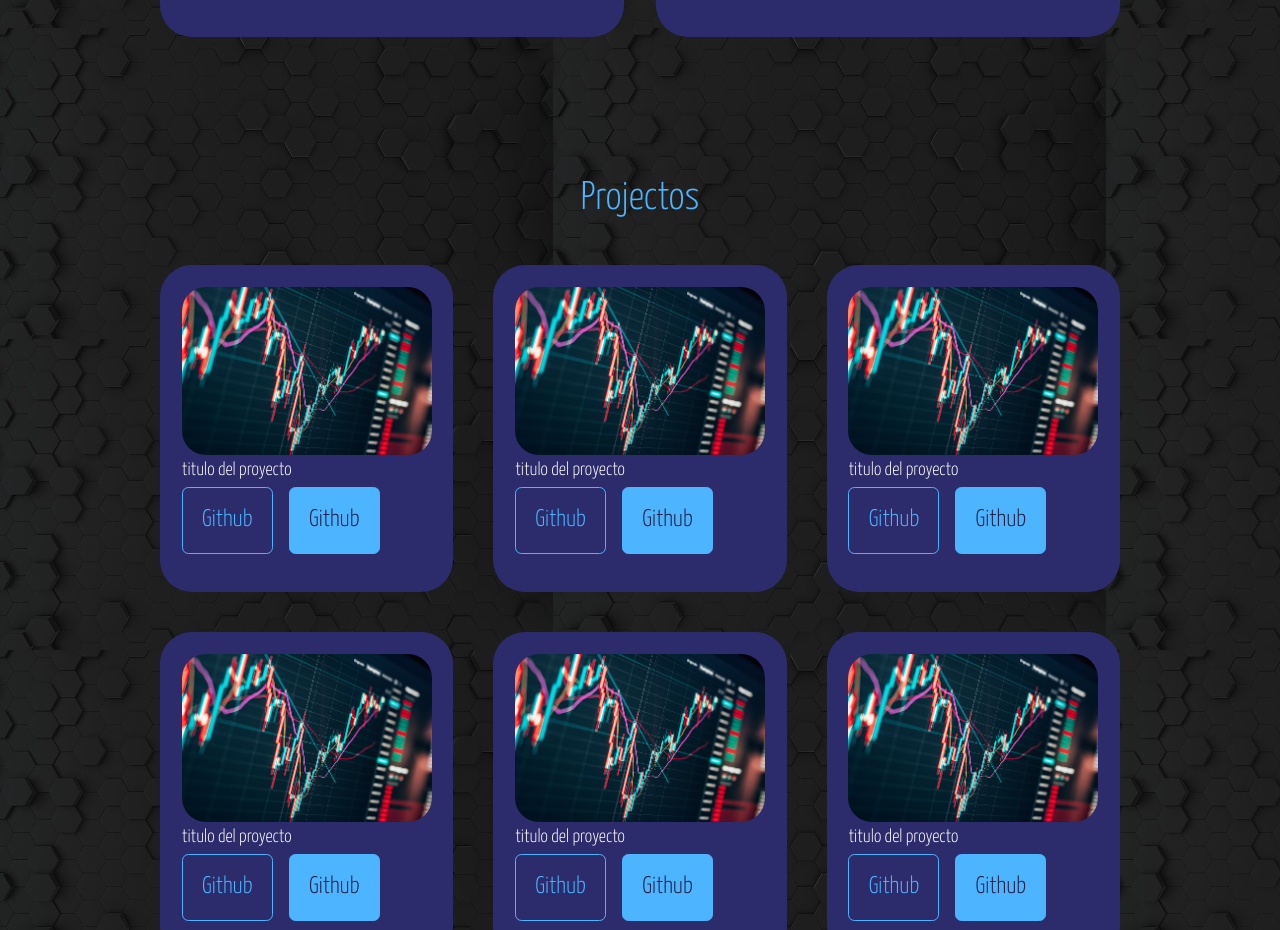
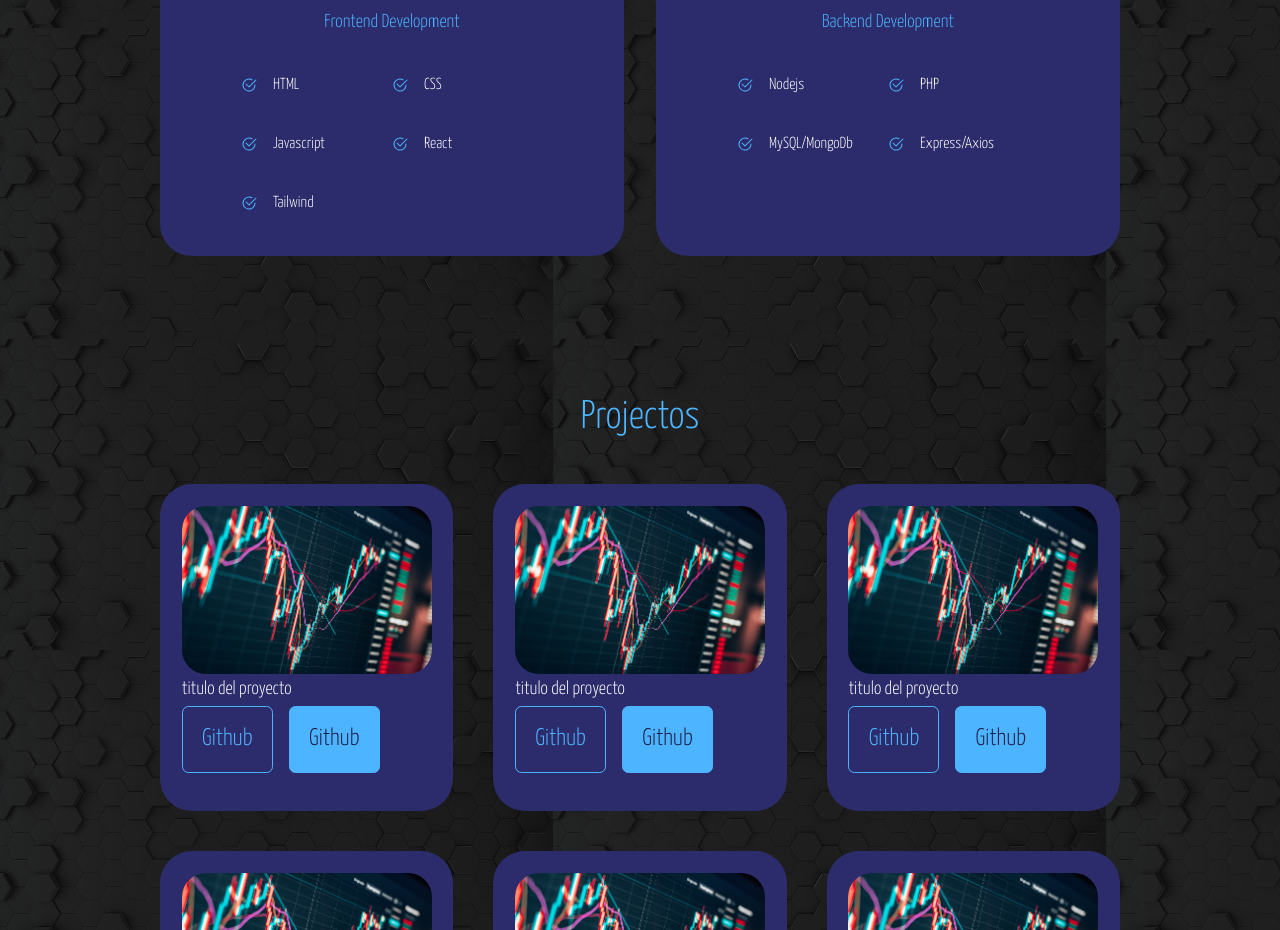
Before and after one commit to JoaquinMelogno/My_Web_Cv, a React (Create React App) app: page / in a window 1280 px wide. Shown: the part 2460-3390 px from the top of the page. Built offline with nearby package versions, Linux system fonts and the light colour scheme.

Commit message:
responsive

```diff
--- a/src/components/experience/experience.jsx
+++ b/src/components/experience/experience.jsx
@@ -27,6 +27,10 @@ const Experience = () => {
                 <BsCheck2Circle className='experience-icon'/>
                 <h4>React</h4>
               </article>
+              <article className='experience__details'>
+                <BsCheck2Circle className='experience-icon'/>
+                <h4>Tailwind</h4>
+              </article>
             </div>
           </div>
           <div className="experience__backend">
@@ -44,6 +48,10 @@ const Experience = () => {
                 <BsCheck2Circle className='experience-icon'/>
                 <h4>MySQL/MongoDb</h4>
               </article>
+              <article className='experience__details'>
+                <BsCheck2Circle className='experience-icon'/>
+                <h4>Express/Axios</h4>
+              </article>
           </div>
         </div>
       </div>
--- a/src/components/header/header.css
+++ b/src/components/header/header.css
@@ -1,5 +1,5 @@
 header{
-    height: 100vh;
+    height: 120vh;
     padding-top: 7rem;
     overflow: hidden;
 }
@@ -89,6 +89,6 @@ header{
     .me{
         width: 80%;
         height: 420px;
-        margin: 10px auto;
+        margin: 20px ;
     }
 }
--- a/src/components/portfolio/portfolio.css
+++ b/src/components/portfolio/portfolio.css
@@ -2,6 +2,7 @@
     display: grid;
     grid-template-columns: repeat(3,1fr);
     gap: 2.5rem;
+    margin: 0 auto;
 }
 h1{
     text-align: center;
```
